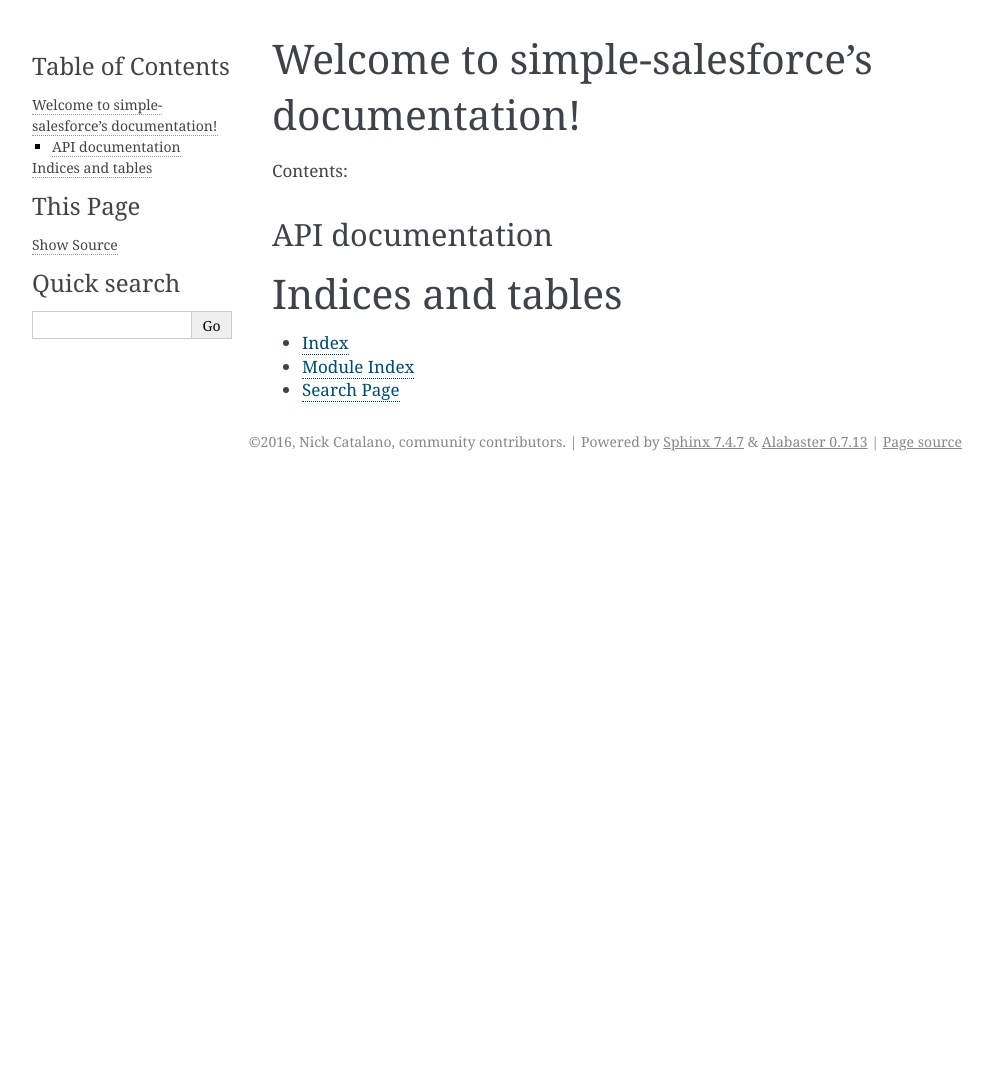
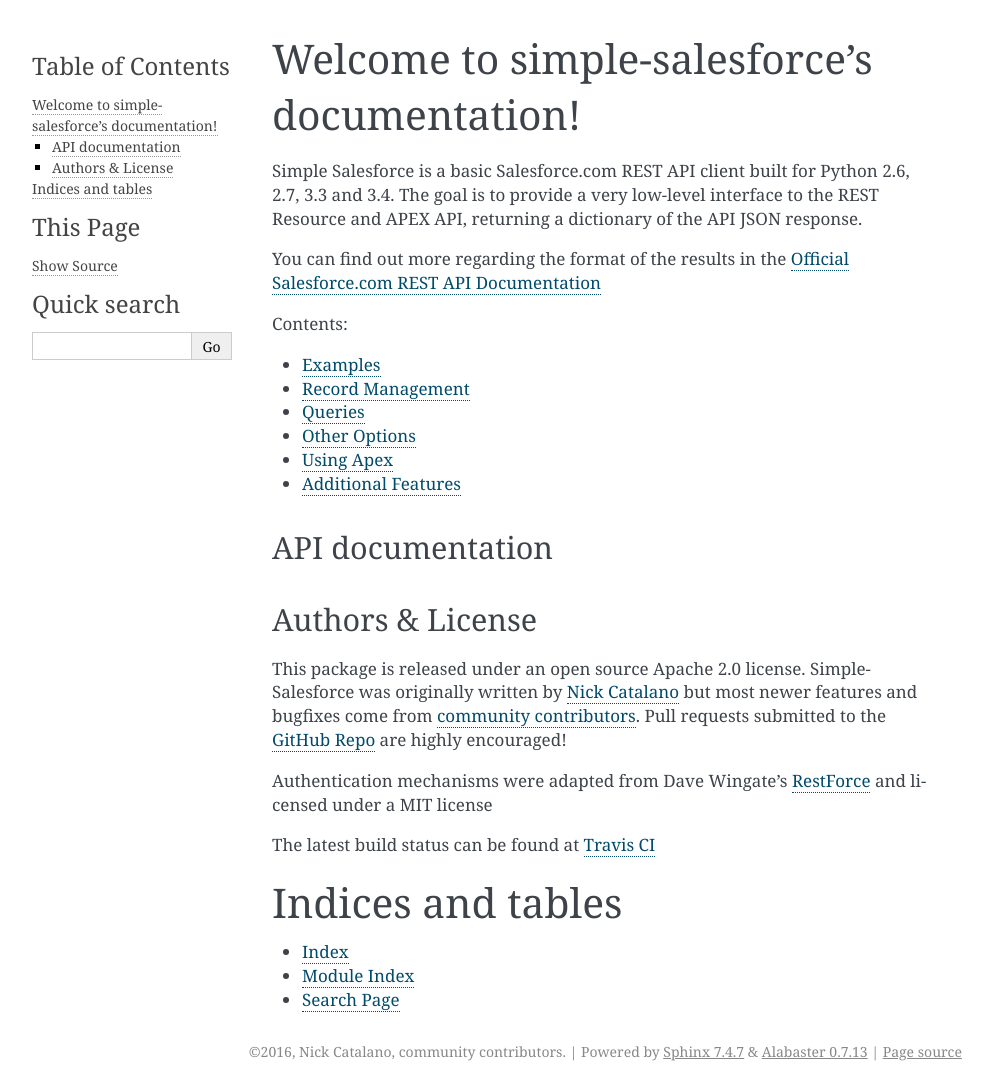
Before and after one commit to simple-salesforce/simple-salesforce, a Sphinx documentation site: the page built from docs/index.rst, in a window 1280 px wide. Shown: the whole page, without its empty margins (148-1141 px from the left). Built offline with Sphinx 7.4.7, drawn with Linux system fonts in a browser that asks for light colours; pages that are not in the unit, such as notebooks, are missing from menus; before the commit the page ends 900 px from its top, so only the background shows below that.

Commit message:
Add the user guide, split up from the original README.rst

```diff
--- a/docs/index.rst
+++ b/docs/index.rst
@@ -6,10 +6,23 @@
 Welcome to simple-salesforce's documentation!
 =============================================
 
+Simple Salesforce is a basic Salesforce.com REST API client built for Python 2.6, 2.7, 3.3 and 3.4. The goal is to provide a very low-level interface to the REST Resource and APEX API, returning a dictionary of the API JSON response.
+
+You can find out more regarding the format of the results in the `Official Salesforce.com REST API Documentation`_
+
+.. _Official Salesforce.com REST API Documentation: http://www.salesforce.com/us/developer/docs/api_rest/index.htm
+
 Contents:
 
 .. toctree::
    :maxdepth: 2
+
+   user_guide/examples
+   user_guide/record_management
+   user_guide/queries
+   user_guide/misc
+   user_guide/apex
+   user_guide/additional_features
 
 API documentation
 -----------------
@@ -18,6 +31,21 @@
 
   simple_salesforce
 
+Authors & License
+-----------------
+
+This package is released under an open source Apache 2.0 license. Simple-Salesforce was originally written by `Nick Catalano`_ but most newer features and bugfixes come from `community contributors`_. Pull requests submitted to the `GitHub Repo`_ are highly encouraged!
+
+Authentication mechanisms were adapted from Dave Wingate's `RestForce`_ and licensed under a MIT license
+
+The latest build status can be found at `Travis CI`_
+
+.. _Nick Catalano: https://github.com/nickcatal
+.. _community contributors: https://github.com/simple-salesforce/simple-salesforce/graphs/contributors
+.. _RestForce: http://pypi.python.org/pypi/RestForce/
+.. _GitHub Repo: https://github.com/simple-salesforce/simple-salesforce
+.. _Travis CI: https://travis-ci.org/simple-salesforce/simple-salesforce
+
 
 Indices and tables
 ==================
```
Also changed, not shown: docs/user_guide/additional_features.rst (added, +42 -0 lines), docs/user_guide/apex.rst (added, +20 -0 lines), docs/user_guide/examples.rst (added, +72 -0 lines), docs/user_guide/misc.rst (added, +35 -0 lines), docs/user_guide/queries.rst (added, +41 -0 lines), docs/user_guide/record_management.rst (added, +62 -0 lines).
